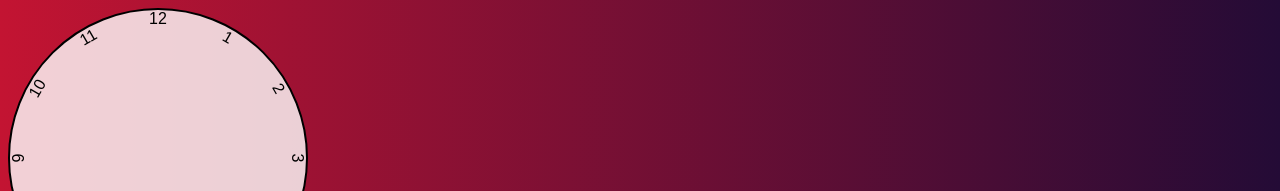
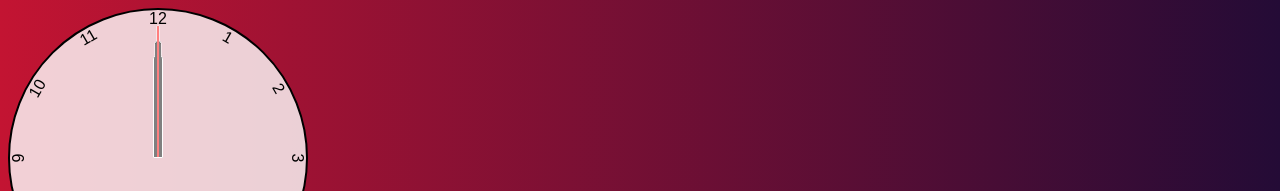
Before and after one commit to Iceberg23/analog_clock, a plain HTML site: page index.html in a window 1280 px wide. Shown: the top 191 px of the page. Drawn offline with Linux system fonts and the light colour scheme.

Commit message:
Clock second, minute, and hour hand implementation

```diff
--- a/styles.css
+++ b/styles.css
@@ -37,3 +37,35 @@ body {
 .clock .number9 { --rotation: 270deg;}
 .clock .number10 { --rotation: 300deg;}
 .clock .number11 { --rotation: 330deg;}
+
+.clock .hand  {
+    --rotation: 0;
+    position: absolute;
+    bottom: 50%;
+    left: 50%;
+    background-color: black;
+    border: 1px solid white;
+    border-top-left-radius: 10px;
+    border-top-right-radius: 10px;
+    transform-origin: bottom;
+    z-index: 10;
+    transform: translateX(-50%) rotate(calc(var(--rotation) * 1deg));
+}
+
+.clock .hand.second {
+    width: 3px;
+    height: 45%;
+    background-color: red;
+}
+
+.clock .hand.minute {
+    width: 7px;
+    height: 40%;
+    background-color: black;
+}
+
+.clock .hand.hour {
+    width: 10px;
+    height: 35%;
+    background-color: black;
+}
```
